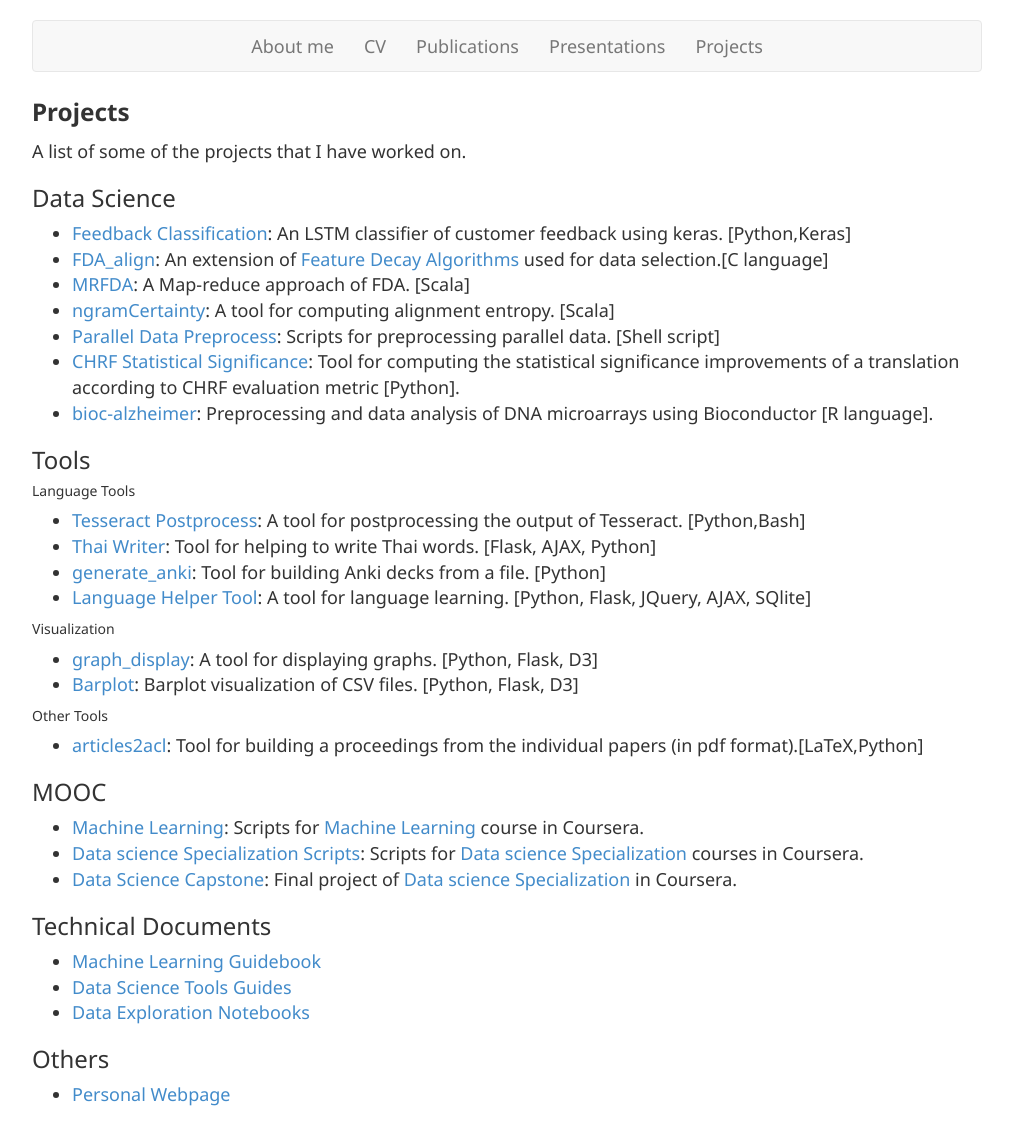
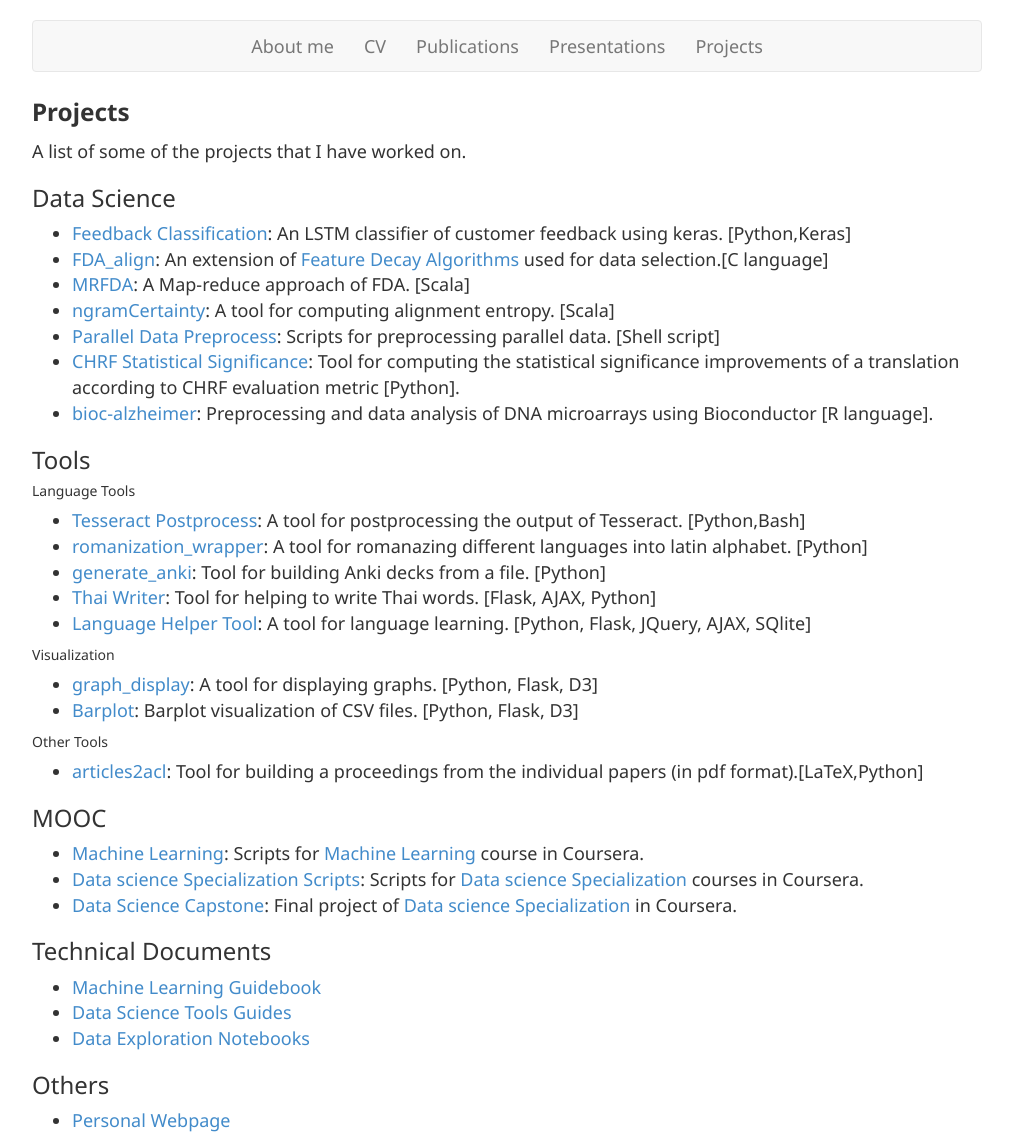
Before and after one commit to alberto-poncelas/alberto-poncelas.github.io, a Jekyll site: the page built from projects.md, in a window 1280 px wide. Shown: the whole page, without its empty margins (133-1146 px from the left). Built offline with Jekyll 4.4.1, drawn with Linux system fonts in a browser that asks for light colours; nearby versions of some CDN libraries; before the commit the page ends 1118 px from its top, so only the background shows below that.

Commit message:
romanization_wrapper added

```diff
--- a/projects.md
+++ b/projects.md
@@ -20,8 +20,9 @@ A list of some of the projects that I have worked on.
 
 ##### Language Tools
 * [Tesseract Postprocess](https://github.com/alberto-poncelas/tesseract_postprocess): A tool for postprocessing the output of Tesseract. [Python,Bash]
+* [romanization_wrapper](https://github.com/alberto-poncelas/romanization_wrapper): A tool for romanazing different languages into latin alphabet. [Python]
+* [generate_anki](https://github.com/alberto-poncelas/generate_anki): Tool for building Anki decks from a file. [Python]
 * [Thai Writer](https://github.com/alberto-poncelas/thai_writer): Tool for helping to write Thai words. [Flask, AJAX, Python]
-* [generate_anki](https://github.com/alberto-poncelas/generate_anki): Tool for building Anki decks from a file. [Python]
 * [Language Helper Tool](https://github.com/alberto-poncelas/language_helper_tool): A tool for language learning. [Python, Flask, JQuery, AJAX, SQlite]
 
 ##### Visualization
```
